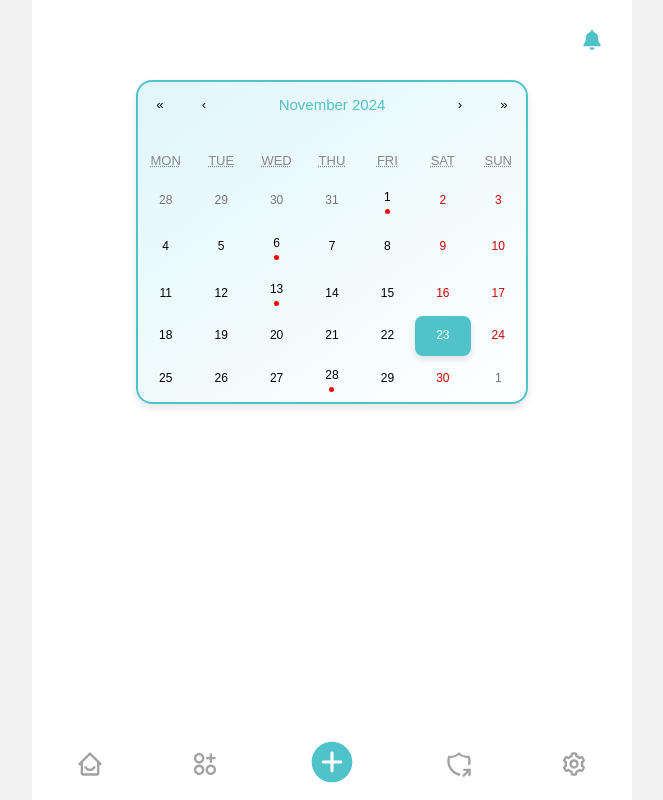
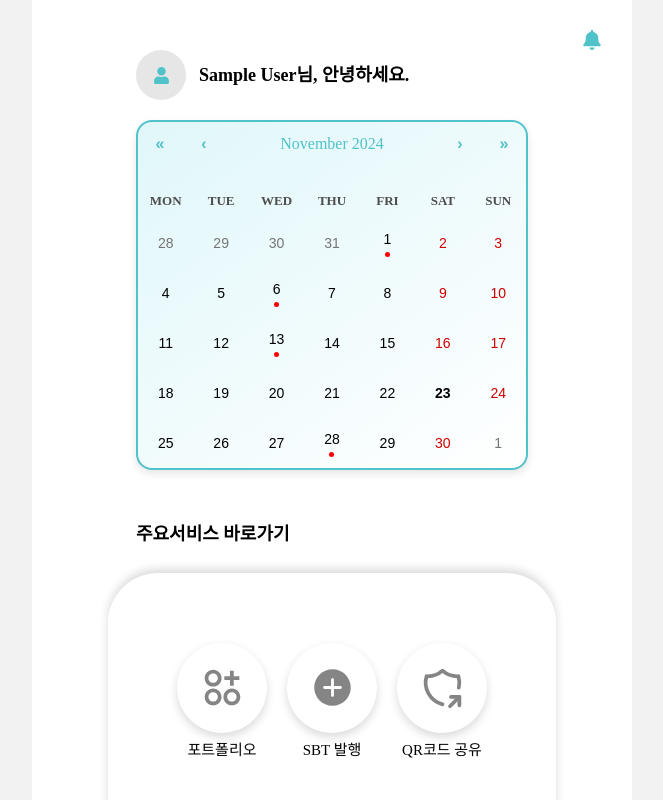
Before and after one commit to Storyos/blocking, a React (Create React App) app in the folder client/: page / in a window 1280 px wide. Shown: the whole page, without its empty margins (308-971 px from the left). Built offline with nearby package versions, Linux system fonts and the light colour scheme; no server answers; sample sign-in values are in the browser's storage; a web font is replaced by a local one.

Commit message:
메인 페이지에 유저 프로필, 주요 서비스 바로가기 아이콘 추가, 캘린더 css 수정

```diff
--- a/client/src/App.js
+++ b/client/src/App.js
@@ -21,7 +21,8 @@ const Container = styled.div`
   max-width: 600px; // 최대 width는 600이고, 그 이하에선 화면 너비에 맞춤
   height: 100vh;
   background-color: white; /* 박스 배경 색상 */
-  overflow: hidden;
+  /* overflow: hidden; */
+  overflow-x: hidden;
 `;
 
 const LoaderContainer = styled.div`
@@ -96,7 +97,7 @@ body {
 	width: 100vw;
 	height: 100vh;
 	background-color: white;
-	overflow: hidden;
+	/* overflow: hidden; */
 }
  `;
   const [isLoading, setLoading] = useState(true);
--- a/client/src/AppRouter.js
+++ b/client/src/AppRouter.js
@@ -32,6 +32,20 @@ function AnimatedRoutes() {
     //   >
     <Routes location={location}>
       {/* 로그인한 사용자만 볼 수 있는 페이지*/}
+      {/* main에서만 메뉴바 제거 */}
+      <Route
+        path="/"
+        element={
+          <LoginConfirm>
+            <Outlet />
+          </LoginConfirm>
+        }
+      >
+        <Route
+          path=""
+          element={<Main />}
+        />
+      </Route>
       <Route
         path="/"
         element={
@@ -48,10 +62,6 @@ function AnimatedRoutes() {
         <Route
           path="/walletconfirm"
           element={<WalletConfirm />}
-        />
-        <Route
-          path=""
-          element={<Main />}
         />
         <Route
           path="kliplogin"
@@ -90,6 +100,7 @@ function AnimatedRoutes() {
           element={<MintSBT />}
         />
       </Route>
+
       {/* 로그인하지 않은 사용자들이 볼 수 있는 페이지 */}
       <Route
         path="/"
--- a/client/src/components/Calendar.jsx
+++ b/client/src/components/Calendar.jsx
@@ -1,4 +1,4 @@
-import React from "react";
+import React, { useState } from "react";
 import Calendar from "react-calendar";
 import "react-calendar/dist/Calendar.css";
 import styled from "styled-components";
@@ -7,7 +7,7 @@ import styled from "styled-components";
 const CalendarContainer = styled.div`
   width: 100%;
   background-color: white;
-  padding: 20px;
+
   border-radius: 16px;
   margin: 20px 0;
   display: flex;
@@ -15,18 +15,23 @@ const CalendarContainer = styled.div`
 
   /* react-calendar 스타일 조정 */
   .react-calendar {
-    border: none; /* 달력 테두리 제거 */
     @media (min-width: 600px) {
       width: 70%;
     }
+    font-size: 18px; /* 글자 크기 증가 */
+    line-height: 1.6; /* 글자 간격 조정 */
+    border-radius: 16px; /* 둥근 모서리 추가 */
+    border: 2px solid #50c2c9; /* 테두리 색상 추가 */
+    box-shadow: 0px 4px 8px rgba(0, 0, 0, 0.1); /* 부드러운 그림자 */
+    background: linear-gradient(145deg, #e0f7fa, #ffffff); /* 그라데이션 배경 */
   }
 
   .react-calendar__tile {
     border: none; /* 타일의 테두리 제거 */
     font-size: 12px; /* 날짜 글자 크기 */
     border-radius: 10px;
-    width: 50px;
-    height: 45px;
+    width: 45px;
+    height: 40px;
     @media (min-width: 600px) {
       height: 50px;
       font-size: 14px;
@@ -41,6 +46,12 @@ const CalendarContainer = styled.div`
   .react-calendar__tile:hover {
     background-color: #e0f7fa; /* Hover 시 색상 변화 */
     color: #00796b; /* Hover 시 글자색 변화 */
+  }
+
+  .react-calendar__tile--now {
+    background-color: transparent;
+    color: black;
+    font-weight: bold;
   }
 
   .react-calendar__navigation__label {
@@ -78,15 +89,61 @@ const RedDot = styled.span`
   margin-top: 2px;
 `;
 
+const NotificationContainer = styled.div`
+  background-color: #e3f2fd; /* 부드러운 파란색 배경 */
+  border-left: 5px solid #50c2c9; /* 강조 색상 */
+  padding: 12px 20px;
+  border-radius: 12px;
+  width: 85%;
+  margin-top: 0px; /* 약간의 여백 추가 */
+  font-size: 14px;
+  color: #0d47a1; /* 깊은 파란색 텍스트 */
+  text-align: left;
+  font-family: "Noto Sans KR";
+  box-shadow: 0px 4px 8px rgba(0, 0, 0, 0.1); /* 부드러운 그림자 */
+
+  strong {
+    color: #1a73e8; /* 강조 텍스트에 약간 밝은 파란색 */
+  }
+
+  &::before {
+    margin-right: 8px;
+    font-size: 18px; /* 아이콘 크기 조정 */
+  }
+
+  @media (min-width: 600px) {
+    width: 65%;
+    font-size: 16px;
+    padding: 15px 20px;
+  }
+`;
+
 const CalendarComponent = ({ selectedDate, handleDateChange }) => {
+  const formatDateToLocalString = (date) => {
+    const year = date.getFullYear();
+    const month = String(date.getMonth() + 1).padStart(2, "0"); // 월은 0부터 시작하므로 +1
+    const day = String(date.getDate()).padStart(2, "0");
+    return `${year}-${month}-${day}`;
+  };
+
+  const [notes] = useState({
+    "2024-11-01": "제2학기 대학원 학위 청구 논문 발표",
+    "2024-11-06": "오늘 수영 제부대회날입니다.",
+    "2024-11-13": "[대학] 동계 계절수업 수강신청",
+    "2024-11-28": "캡스톤디자인 경진대회",
+  });
+
   const tileContent = ({ date, view }) => {
-    // view가 month인 경우에만 점 표시, 6일에만 점 추가
-    if (view === "month" && date.getDate() === 6) {
+    if (view === "month") {
+      const dateString = formatDateToLocalString(date); // 로컬 타임존 기준으로 포맷
+      if (Object.keys(notes).includes(dateString)) {
         return <RedDot />;
+      }
     }
   };
 
   return (
+    <>
       <CalendarContainer>
         <Calendar
           onChange={handleDateChange}
@@ -95,6 +152,12 @@ const CalendarComponent = ({ selectedDate, handleDateChange }) => {
           tileContent={tileContent} // 특정 날짜에 빨간 점 추가
         />
       </CalendarContainer>
+      {notes[formatDateToLocalString(selectedDate)] && (
+        <NotificationContainer>
+          📢 <strong>공지:</strong> {notes[formatDateToLocalString(selectedDate)]}
+        </NotificationContainer>
+      )}
+    </>
   );
 };
 
--- a/client/src/routes/Main.jsx
+++ b/client/src/routes/Main.jsx
@@ -1,9 +1,14 @@
 import React, { useState } from "react";
 import styled from "styled-components";
-import Calendar from "react-calendar";
 import "react-calendar/dist/Calendar.css";
 import NotifyIcon from "../components/NotifyIcon";
 import CalendarComponent from "../components/Calendar";
+import { auth } from "../firebase";
+import { FaUser } from "react-icons/fa";
+import { Link, useNavigate } from "react-router-dom";
+import { RiApps2AddLine } from "react-icons/ri";
+import { IoIosAddCircle } from "react-icons/io";
+import { TbShieldShare } from "react-icons/tb";
 
 // 스타일링
 const Container = styled.div`
@@ -13,7 +18,7 @@ const Container = styled.div`
   justify-content: center;
   border-radius: 16px;
   padding: 20px;
-  font-family: "Montserrat", sans-serif;
+  padding-bottom: 0px;
 `;
 
 const Header = styled.div`
@@ -24,147 +29,234 @@ const Header = styled.div`
   justify-content: center;
 `;
 
-const CalendarContainer = styled.div`
+const UserContent = styled.div`
+  width: 90%;
+  @media (min-width: 600px) {
+    width: 70%;
+    font-size: 18px;
+    margin-top: 10px;
+  }
+  display: flex;
+  justify-content: left;
+  align-items: center;
+  font-weight: bold;
+  gap: 13px;
+`;
+
+const ProfilePicContainer = styled.div`
+  width: 40px;
+  height: 40px;
+  @media (min-width: 600px) {
+    width: 50px;
+    height: 50px;
+  }
+  border-radius: 50%;
+  background-color: #e6e6e6;
+  display: flex;
+  align-items: center;
+  justify-content: center;
+  overflow: hidden;
+`;
+
+const TitleText = styled.div`
+  width: 90%;
+  @media (min-width: 600px) {
+    width: 70%;
+    font-size: 18px;
+  }
+  text-align: left;
+  font-weight: bold;
+  margin-top: 35px;
+`;
+
+const ServiceLinkContainer = styled.div`
+  z-index: 10;
+  margin-top: 20px;
   width: 100%;
-  background-color: white;
-  padding: 20px;
-  border-radius: 16px;
-  margin: 20px 0;
+  height: 25vh;
+  bottom: 0;
+  background-color: #ffffff;
+  border-radius: 50px 50px 0px 0px;
+  box-shadow: 0px -4px 10px rgba(0, 0, 0, 0.15);
+
   display: flex;
   justify-content: center;
-
-  .react-calendar {
-    width: 70%;
-    font-size: 18px; /* 글자 크기 증가 */
-    line-height: 1.6; /* 글자 간격 조정 */
-    border-radius: 16px; /* 둥근 모서리 추가 */
-    border: 2px solid #50c2c9; /* 테두리 색상 추가 */
-    box-shadow: 0px 4px 8px rgba(0, 0, 0, 0.1); /* 부드러운 그림자 */
-    background: linear-gradient(145deg, #e0f7fa, #ffffff); /* 그라데이션 배경 */
-  }
-
-  .react-calendar__tile {
-    border: none;
-    font-size: 12px;
-    background-color: transparent; /* 모든 타일 기본 배경색 투명 */
-  }
-
-  .react-calendar__tile--active {
-    background-color: #50c2c9; /* 선택된 날짜 색상 */
-    border-radius: 8px;
-    box-shadow: 0px 4px 6px rgba(0, 0, 0, 0.1);
-  }
-
-  .react-calendar__tile--active:focus {
-    outline: none; /* 포커스시 테두리 제거 */
-  }
-
-  .react-calendar__tile:hover {
-    background-color: #e0f7fa;
-    color: #00796b;
-    border-radius: 8px;
-  }
-
-  .react-calendar__tile--now {
-  }
-
-  .react-calendar__navigation__label {
-    color: #50c2c9;
-    font-size: 15px;
-    font-weight: normal;
-  }
-
-  .react-calendar__month-view__weekdays {
-    font-weight: normal;
-    color: #888;
-    font-size: 13px;
+  gap: 20px;
+  padding-top: 40px;
+  @media (min-width: 600px) {
+    width: 80%;
+    padding-top: 70px;
+    margin-top: 30px;
   }
 `;
 
-const NotificationContainer = styled.div`
-  background-color: #e3f2fd; /* 부드러운 파란색 배경 */
-  border-left: 5px solid #50c2c9; /* 강조 색상 */
-  padding: 15px 20px;
-  border-radius: 12px;
-  width: 65%; /* 더 균형 잡힌 너비 */
-  margin-top: 0px; /* 약간의 여백 추가 */
-  font-size: 16px;
-  color: #0d47a1; /* 깊은 파란색 텍스트 */
-  text-align: left;
-  font-family: "Montserrat", sans-serif;
-  box-shadow: 0px 4px 8px rgba(0, 0, 0, 0.1); /* 부드러운 그림자 */
+const ServiceIconWrapper = styled.div``;
 
-  strong {
-    color: #1a73e8; /* 강조 텍스트에 약간 밝은 파란색 */
-  }
-
-  &::before {
-    margin-right: 8px;
-    font-size: 18px; /* 아이콘 크기 조정 */
+const ServiceLink = styled(Link)`
+  text-decoration: none;
+  color: black;
+  display: flex;
+  flex-direction: column;
+  align-items: center;
+  gap: 10px;
+  font-size: 13px;
+  @media (min-width: 600px) {
+    font-size: 15px;
   }
 `;
 
+const ServiceIcon = styled.div`
+  width: 65px;
+  height: 65px;
+  @media (min-width: 600px) {
+    width: 90px;
+    height: 90px;
+  }
+  border-radius: 50%;
+  background-color: #ffffff;
+  box-shadow: 0px 4px 10px rgba(0, 0, 0, 0.15);
+  display: flex;
+  align-items: center;
+  justify-content: center;
+  overflow: hidden;
 
-const RedDot = styled.span`
-  display: block;
-  width: 5px;
-  height: 5px;
-  background-color: red;
-  border-radius: 50%;
-  margin: 0 auto;
-  margin-top: 2px;
+  border: none;
+  color: #858585;
+  transition: 0.1s;
+  &:hover {
+    color: #50c2c9; /* 버튼 호버 색상 */
+  }
+
+  svg {
+    font-size: 45px;
+
+    @media (max-width: 600px) {
+      font-size: 30px;
+    }
+  }
+`;
+
+const PopupMenu = styled.div`
+  position: absolute;
+  top: 50%;
+  left: 50%;
+  transform: translate(-50%, -50%);
+  background-color: white;
+  box-shadow: 0px 4px 10px rgba(0, 0, 0, 0.15);
+  border-radius: 8px;
+  padding: 20px;
+  display: flex;
+  flex-direction: column;
+  gap: 10px;
+  z-index: 1000;
+`;
+
+const Overlay = styled.div`
+  position: fixed;
+  top: 0;
+  left: 0;
+  width: 100%;
+  height: 100%;
+  background-color: rgba(0, 0, 0, 0.238);
+  z-index: 999;
+`;
+
+const MenuButton = styled.button`
+  background-color: #79d1d6;
+  color: white;
+  border: none;
+  border-radius: 15px;
+  padding: 10px;
+  cursor: pointer;
+  font-size: 16px;
+  font-family: "Noto Sans KR";
+
+  &:hover {
+    background-color: #3aa7af;
+  }
 `;
 
 const Main = () => {
   const [selectedDate, setSelectedDate] = useState(new Date());
-  const [notes] = useState({
-    "2024-11-01": "제2학기 대학원 학위 청구 논문 발표",
-    "2024-11-06": "오늘 수영 제부대회날입니다.",
-    "2024-11-13": "[대학] 동계 계절수업 수강신청",
-    "2024-11-28": "캡스톤디자인 경진대회",
-  });
+  const [isPopupOpen, setIsPopupOpen] = useState(false);
+  const navigate = useNavigate();
 
   const handleDateChange = (date) => {
     setSelectedDate(date);
   };
 
-  const formatDateToLocalString = (date) => {
-    const year = date.getFullYear();
-    const month = String(date.getMonth() + 1).padStart(2, "0"); // 월은 0부터 시작하므로 +1
-    const day = String(date.getDate()).padStart(2, "0");
-    return `${year}-${month}-${day}`;
+  const handleSBTClick = () => {
+    setIsPopupOpen(true);
   };
 
-  const tileContent = ({ date, view }) => {
-    if (view === "month") {
-      const dateString = formatDateToLocalString(date); // 로컬 타임존 기준으로 포맷
-      if (Object.keys(notes).includes(dateString)) {
-        return <RedDot />;
-      }
-    }
+  const handleMenuSelect = (menu) => {
+    setIsPopupOpen(false);
+    navigate(`/mintsbt?menu=${encodeURIComponent(menu)}`);
   };
 
   return (
     <Container>
-
       <Header>
         <NotifyIcon />
       </Header>
 
-      <CalendarContainer>
-        <Calendar
-          onChange={handleDateChange}
-          value={selectedDate}
-          formatDay={(locale, date) => date.getDate().toString()}
-          tileContent={tileContent}
-        />
-      </CalendarContainer>
+      <UserContent>
+        <ProfilePicContainer>
+          <FaUser
+            size={17}
+            color="#50c2c9"
+          />
+        </ProfilePicContainer>
+        {auth.currentUser.displayName}님, 안녕하세요.
+      </UserContent>
+      <CalendarComponent
+        selectedDate={selectedDate}
+        handleDateChange={handleDateChange}
+      />
+      <TitleText>주요서비스 바로가기</TitleText>
+      <ServiceLinkContainer>
+        <ServiceIconWrapper>
+          <ServiceLink to="portfolio">
+            <ServiceIcon>
+              <RiApps2AddLine />
+            </ServiceIcon>
+            포트폴리오
+          </ServiceLink>
+        </ServiceIconWrapper>
 
-      {notes[formatDateToLocalString(selectedDate)] && (
-        <NotificationContainer>
-          📢 <strong>공지:</strong> {notes[formatDateToLocalString(selectedDate)]}
-        </NotificationContainer>
-      )}
+        <ServiceIconWrapper>
+          <ServiceLink
+            to="#"
+            onClick={handleSBTClick}
+          >
+            <ServiceIcon>
+              <IoIosAddCircle />
+            </ServiceIcon>
+            SBT 발행
+          </ServiceLink>
+        </ServiceIconWrapper>
+
+        {isPopupOpen && (
+          <>
+            <Overlay onClick={() => setIsPopupOpen(false)} />
+            <PopupMenu>
+              <MenuButton onClick={() => handleMenuSelect("동아리")}>동아리</MenuButton>
+              <MenuButton onClick={() => handleMenuSelect("증명서")}>증명서</MenuButton>
+              <MenuButton onClick={() => handleMenuSelect("비교과 프로그램")}>비교과 프로그램</MenuButton>
+              <MenuButton onClick={() => handleMenuSelect("학생회")}>학생회</MenuButton>
+            </PopupMenu>
+          </>
+        )}
+
+        <ServiceIconWrapper>
+          <ServiceLink to="share">
+            <ServiceIcon>
+              <TbShieldShare />
+            </ServiceIcon>
+            QR코드 공유
+          </ServiceLink>
+        </ServiceIconWrapper>
+      </ServiceLinkContainer>
     </Container>
   );
 };
--- a/client/src/routes/login/SignUp.jsx
+++ b/client/src/routes/login/SignUp.jsx
@@ -91,7 +91,7 @@ const Button = styled.button`
 
   &:hover {
     background-color: #3ba9b1;
-    transform: translateY(-3px) scale(1); /* Scale effect on hover */
+    transform: translateY(-3px) scale(1.0); /* Scale effect on hover */
   }
 
   a {
```
Lines whose indentation alone changed are shown as unchanged.
